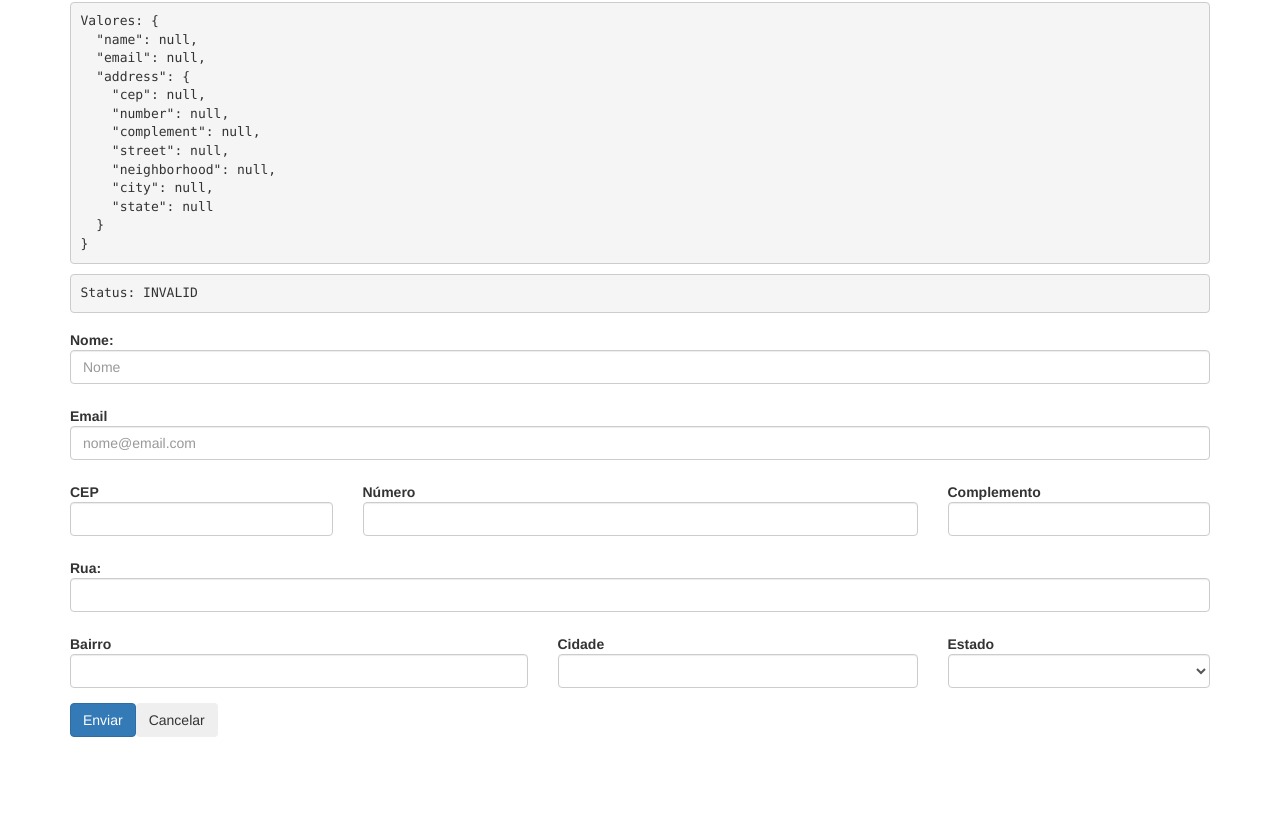
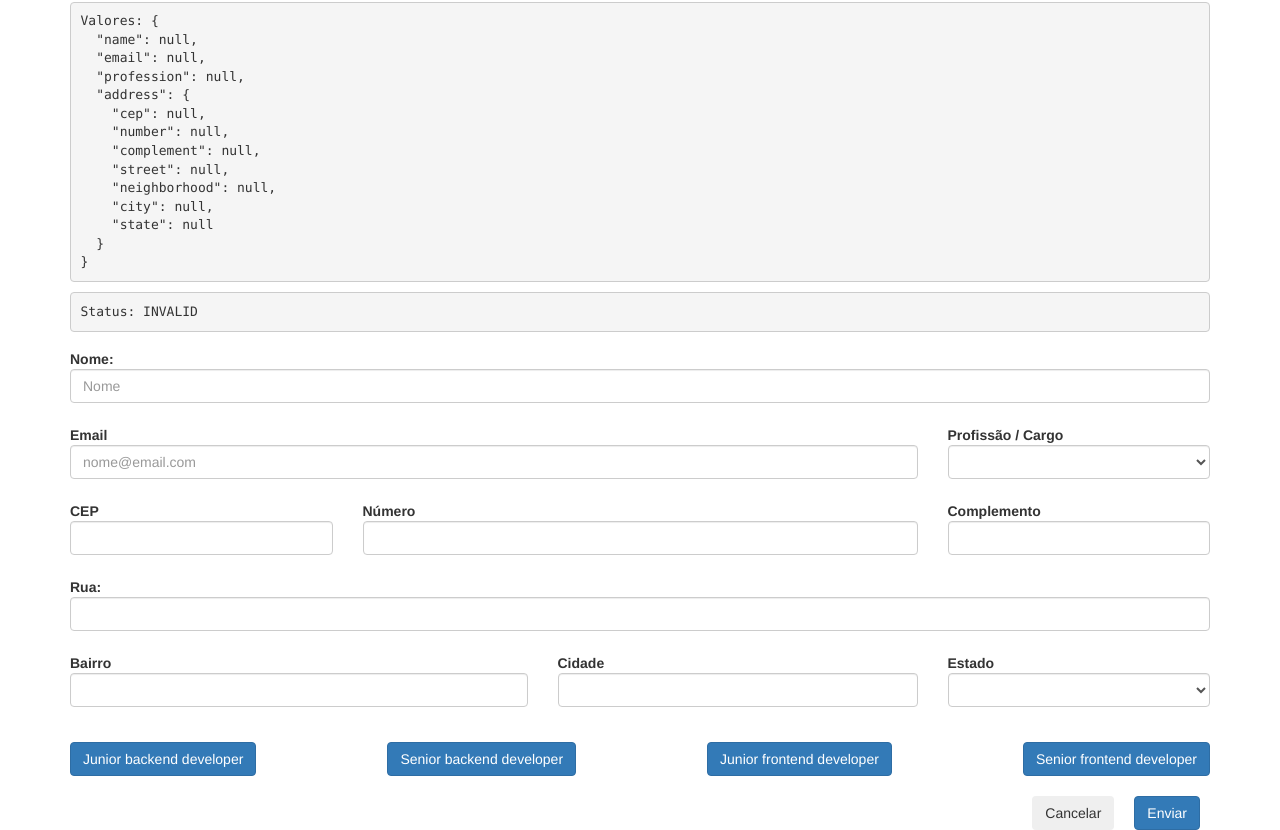
Before and after one commit to Gthalles/angular-forms, an Angular app: page /data-driven in a window 1280 px wide. Shown: the part 226-1056 px from the top of the page. Before the commit the page ends 963 px from the top, so only its background shows below. Built offline with nearby package versions, Linux system fonts and the light colour scheme.

Commit message:
Implementando aula 103

```diff
--- a/angular.json
+++ b/angular.json
@@ -1,5 +1,8 @@
 {
   "$schema": "./node_modules/@angular/cli/lib/config/schema.json",
+  "cli": {
+    "analytics": "291b45df-4b22-46f0-b1df-7885466c4a3e"
+  },
   "version": 1,
   "newProjectRoot": "projects",
   "projects": {
--- a/src/app/data-driven/data-driven.component.css
+++ b/src/app/data-driven/data-driven.component.css
@@ -0,0 +1,19 @@
+.set-buttons {
+    width: 100%;
+    margin: auto;
+    display: flex;
+    flex-direction: row;
+    justify-content: space-between;
+}
+
+.set-buttons button {
+    margin: 20px 0;
+}
+
+.submit-buttons {
+    float: right;
+}
+
+.submit-buttons button {
+    margin: 0 10px;
+}
--- a/src/app/data-driven/data-driven.component.html
+++ b/src/app/data-driven/data-driven.component.html
@@ -7,18 +7,30 @@
     <div class="col-sm-12">
       <label for="name" class="control-label">Nome:</label>
       <input type="text" id="name" class="form-control" placeholder="Nome" formControlName="name">
-      <app-input-control-errors [showError]="validInput('name')" errorMessage="Nome é obrigatório!"></app-input-control-errors>
+      <app-input-control-errors [showError]="validInput('name')" errorMessage="Nome é obrigatório!">
+      </app-input-control-errors>
     </div>
   </div>
 
-  <div class="form-group" [ngClass]="applyErrorStyle('email')">
+  <div class="form-group">
     <!-- EMAIL FIELD -->
-    <div class="col-sm-12">
+    <div class="col-sm-9" [ngClass]="applyErrorStyle('email')">
       <label for="email" class="control-label">Email</label>
       <input type="text" id="email" class="form-control" placeholder="nome@email.com" formControlName="email">
       <app-input-control-errors [showError]="validInput('email')" errorMessage="Email é obrigatório!">
       </app-input-control-errors>
       <app-input-control-errors [showError]="verifyEmail()" errorMessage="Email inválido!"></app-input-control-errors>
+    </div>
+
+    <!-- PROFESSION FIELD -->
+    <div class="col-md-3" [ngClass]="applyErrorStyle('profession')">
+      <label for="profession" class="control-label">Profissão / Cargo</label>
+      <select class="form-control" id="profession" formControlName="profession" [compareWith]="compareProfessions">
+        <option *ngFor="let profession of professions" [ngValue]="profession">{{profession.role}}</option>
+      </select>
+
+      <app-input-control-errors [showError]="validInput('profession')" errorMessage="Profissão é obrigatório!!">
+      </app-input-control-errors>
     </div>
   </div>
 
@@ -93,6 +105,15 @@
     </div>
   </div>
 
-  <button type="submit" class="btn btn-primary">Enviar</button>
-  <button type="reset" (click)="this.form.reset()" class="btn">Cancelar</button>
+  <div class="set-buttons">
+    <button type="button" (click)="setProfissionAsJuniorBackendDev()" class="btn btn-primary">Junior backend developer</button>
+    <button type="button" (click)="setProfissionAsSeniorBackendDev()" class="btn btn-primary">Senior backend developer</button>
+    <button type="button" (click)="setProfissionAsJuniorFrontendDev()" class="btn btn-primary">Junior frontend developer</button>
+    <button type="button" (click)="setProfissionAsSeniorFrontendDev()" class="btn btn-primary">Senior frontend developer</button>
+  </div>
+
+  <div class="submit-buttons">
+    <button type="reset" (click)="this.form.reset()" class="btn">Cancelar</button>
+    <button type="submit" class="btn btn-primary">Enviar</button>
+  </div>
 </form>
--- a/src/app/data-driven/data-driven.component.ts
+++ b/src/app/data-driven/data-driven.component.ts
@@ -15,6 +15,7 @@ export class DataDrivenComponent implements OnInit {
   // Atributos
   form!: FormGroup;
   states!: Observable<UF[]>;
+  professions!: any[];
 
   // Métodos
   constructor(
@@ -28,6 +29,7 @@ export class DataDrivenComponent implements OnInit {
     this.form = this.formBuilder.group({
       name: [null, [Validators.required, Validators.minLength(3), Validators.maxLength(25)]],
       email: [null, [Validators.required, Validators.pattern("[a-z0-9!#$%&'*+/=?^_`{|}~-]+(?:\.[a-z0-9!#$%&'*+/=?^_`{|}~-]+)*@(?:[a-z0-9](?:[a-z0-9-]*[a-z0-9])?\.)+[a-z0-9](?:[a-z0-9-]*[a-z0-9])?")]],
+      profession: [null, [Validators.required]],
       address: this.formBuilder.group({
         cep: [null, [Validators.required]],
         number: [null, [Validators.required]],
@@ -39,9 +41,11 @@ export class DataDrivenComponent implements OnInit {
       })
     });
 
-    // Utilização do serviço de requisição http ao json de estados brasileiros
+    // Populando select de cargo
+    this.professions = this.dropdownService.getProfession();
+
+    // Populando select de estados utilizando serviço de requisição http ao json de estados brasileiros
     this.states = this.dropdownService.getUFs();
-
   }
 
   onSubmit(form: FormGroup): void {
@@ -106,7 +110,7 @@ export class DataDrivenComponent implements OnInit {
   searchCEP() {
     let cep: string = this.form.get('address.cep')?.value;
 
-      if(cep != null && cep !== '') {
+    if (cep != null && cep !== '') {
       this.cepConsultationService.searchCEP(cep)?.subscribe((data) => {
         console.log(data);
         this.populateForm(data);
@@ -128,13 +132,7 @@ export class DataDrivenComponent implements OnInit {
 
     // Settando valor caso o cep seja o da minha rua
     if (this.form.get('address.cep')?.value == '18870-003') {
-      this.form.patchValue({
-        name: 'G4 thalles',
-        email: 'thalles.garbelotti@g4tech.com.br',
-        address: {
-          number: '184'
-        }
-      })
+      this.setMyAddress();
     }
   }
 
@@ -151,4 +149,43 @@ export class DataDrivenComponent implements OnInit {
       }
     })
   }
+
+  // Definindo método para settar meus dados
+  setMyAddress(): void {
+    this.form.patchValue({
+      name: 'Thalles Garbelotti',
+      profession: 'Junior full stack developer',
+      email: 'thallesgarbelotti@gmail.com',
+      address: {
+        number: '001'
       }
+    });
+  }
+
+  // Definindo método para settar profissão
+  setProfissionAsJuniorFullStackDev(): void {
+    const role_1 = {id: '2', role: 'Backend developer', wage: '3.000'};
+    this.form.get('profession')?.setValue(role_1);
+  }
+
+  setProfissionAsJuniorBackendDev(): void {
+    this.form.get('profession')?.setValue('Junior backend developer');
+  }
+
+  setProfissionAsSeniorBackendDev(): void {
+    this.form.get('profession')?.setValue('Senior backend developer');
+  }
+
+  setProfissionAsJuniorFrontendDev(): void {
+    this.form.get('profession')?.setValue('Junior frontend developer');
+  }
+
+  setProfissionAsSeniorFrontendDev(): void {
+    this.form.get('profession')?.setValue('Senior frontend developer');
+  }
+
+  // Método para comparar objetos
+  compareProfessions(object1: any, object2: any) {
+    return object1 && object2 ? (object1.role === object2.role) : object1 === object2;
+  }
+}
--- a/src/app/shared/services/dropdown.service.ts
+++ b/src/app/shared/services/dropdown.service.ts
@@ -10,7 +10,21 @@ export class DropdownService {
 
   constructor(private http: HttpClient) { }
 
-  getUFs():Observable<UF[]> {
+  getUFs(): Observable<UF[]> {
     return this.http.get<UF[]>('assets/data/uf.json');
   }
+
+  getProfession(): any {
+    return [ // Role e Wage utilizados como Cargo e Salário
+      {id: '1', role: 'Junior backend developer', wage: '1.800'},
+      {id: '2', role: 'Backend developer', wage: '3.000'},
+      {id: '3', role: 'Senior backend developer', wage: '10.000'},
+      {id: '4', role: 'Junior frontend developer', wage: '1.800'},
+      {id: '5', role: 'Frontend developer', wage: '3.000'},
+      {id: '6', role: 'Senior frontend developer', wage: '10.000'},
+      {id: '7', role: 'Junior full stack developer', wage: '1.800'},
+      {id: '8', role: 'Full stack developer', wage: '3.000'},
+      {id: '9', role: 'Senior full stack developer', wage: '10.000'},
+    ];
+  }
 }
```
Also changed, not shown: 1 other file (tests, documents, lock files or other folders). Lines whose indentation alone changed are shown as unchanged.
